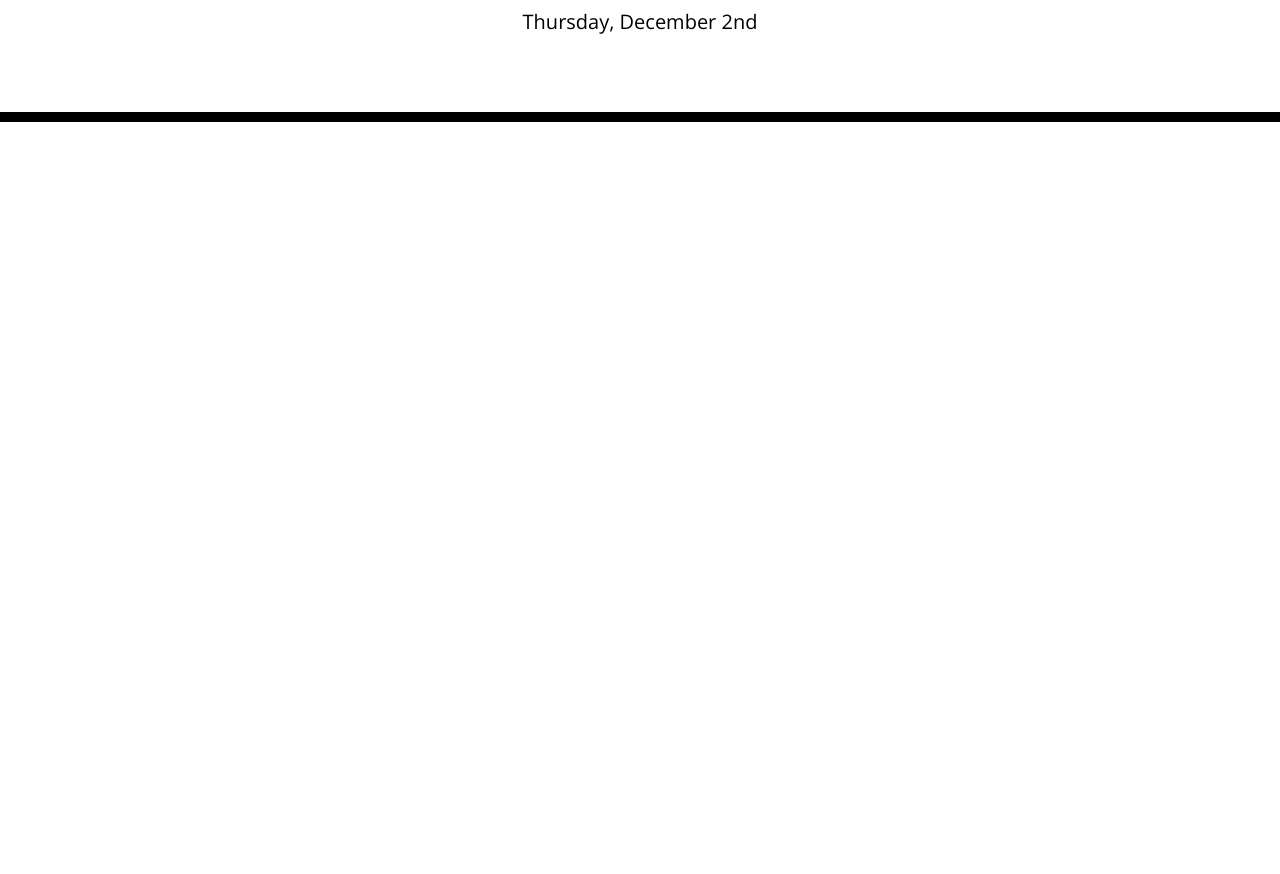
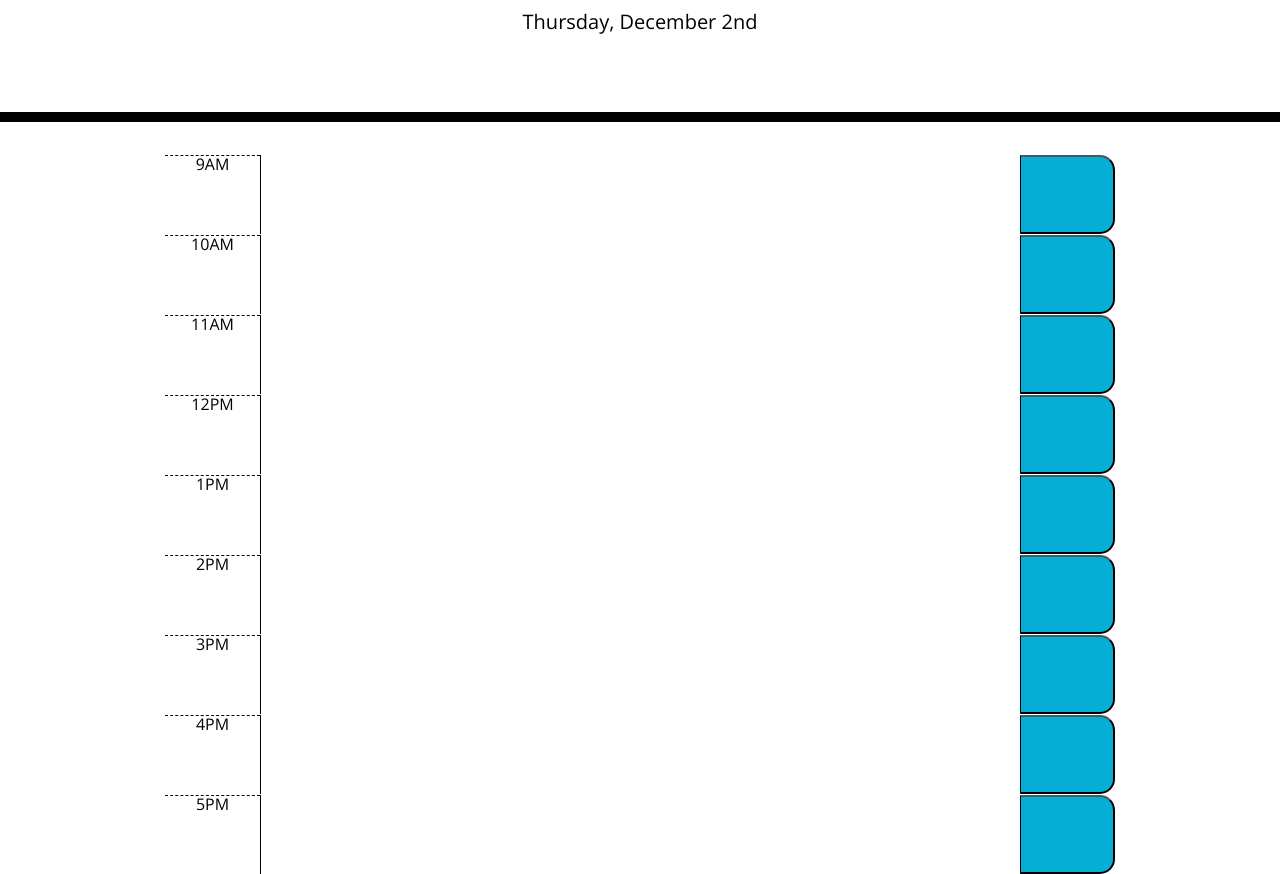
Before and after one commit to coevpen/nine-to-five, a plain HTML site: page index.html in a window 1280 px wide. Shown: the part 182-1056 px from the top of the page. Before the commit the page ends 800 px from the top, so only its background shows below. Drawn offline with nearby package versions, Linux system fonts and the light colour scheme; a web font is replaced by a local one.

Commit message:
update index.html with time blocks

```diff
--- a/index.html
+++ b/index.html
@@ -18,6 +18,7 @@
       href="https://fonts.googleapis.com/css?family=Open+Sans&display=swap"
       rel="stylesheet"
     />
+    <link rel="stylesheet" href="https://cdnjs.cloudflare.com/ajax/libs/open-iconic/1.1.1/font/css/open-iconic-bootstrap.min.css" />
     <link rel="stylesheet" href="./assets/css/style.css" />
     <title>Nine-To-Five</title>
   </head>
@@ -31,8 +32,59 @@
     <div class="container">
       <!-- Timeblocks go here -->
       <div class="row justify-content-center time-block">
+        <div class="hour col-1">9AM</div>
+        <textarea id="9" class="col-8"></textarea>
+        <button class="saveBtn col-1"><span class="oi oi-lock-locked"></span></button>
+      </div>
 
+      <div class="row justify-content-center time-block">
+        <div class="hour col-1">10AM</div>
+        <textarea id="10" class="col-8"></textarea>
+        <button class="saveBtn col-1"><span class="oi oi-lock-locked"></span></button>
       </div>
+
+      <div class="row justify-content-center time-block">
+        <div class="hour col-1">11AM</div>
+        <textarea id="11" class="col-8"></textarea>
+        <button class="saveBtn col-1"><span class="oi oi-lock-locked"></span></button>
+      </div>
+
+      <div class="row justify-content-center time-block">
+        <div class="hour col-1">12PM</div>
+        <textarea id="12" class="col-8"></textarea>
+        <button class="saveBtn col-1"><span class="oi oi-lock-locked"></span></button>
+      </div>
+
+      <div class="row justify-content-center time-block">
+        <div class="hour col-1">1PM</div>
+        <textarea id="1"  class="col-8"></textarea>
+        <button class="saveBtn col-1"><span class="oi oi-lock-locked"></span></button>
+      </div>
+
+      <div class="row justify-content-center time-block">
+        <div class="hour col-1">2PM</div>
+        <textarea id="2" class="col-8"></textarea>
+        <button class="saveBtn col-1"><span class="oi oi-lock-locked"></span></button>
+      </div>
+
+      <div class="row justify-content-center time-block">
+        <div class="hour col-1">3PM</div>
+        <textarea id="3" class="col-8"></textarea>
+        <button class="saveBtn col-1"><span class="oi oi-lock-locked"></span></button>
+      </div>
+
+      <div class="row justify-content-center time-block">
+        <div class="hour col-1">4PM</div>
+        <textarea id="4" class="col-8"></textarea>
+        <button class="saveBtn col-1"><span class="oi oi-lock-locked"></span></button>
+      </div>
+
+      <div class="row justify-content-center time-block">
+        <div class="hour col-1">5PM</div>
+        <textarea id="5" class="col-8"></textarea>
+        <button class="saveBtn col-1"><span class="oi oi-lock-locked"></span></button>
+      </div>
+
     </div>
 
     <script src="https://code.jquery.com/jquery-3.4.1.min.js"></script>
```
Also changed, not shown: assets/css/style.css (line endings or trailing spaces), assets/js/script.js (line endings or trailing spaces).
